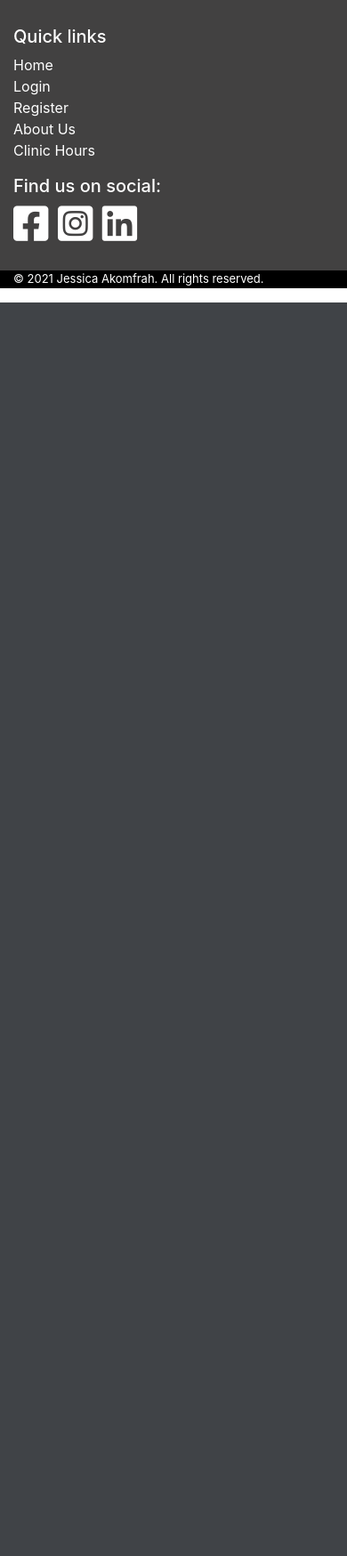
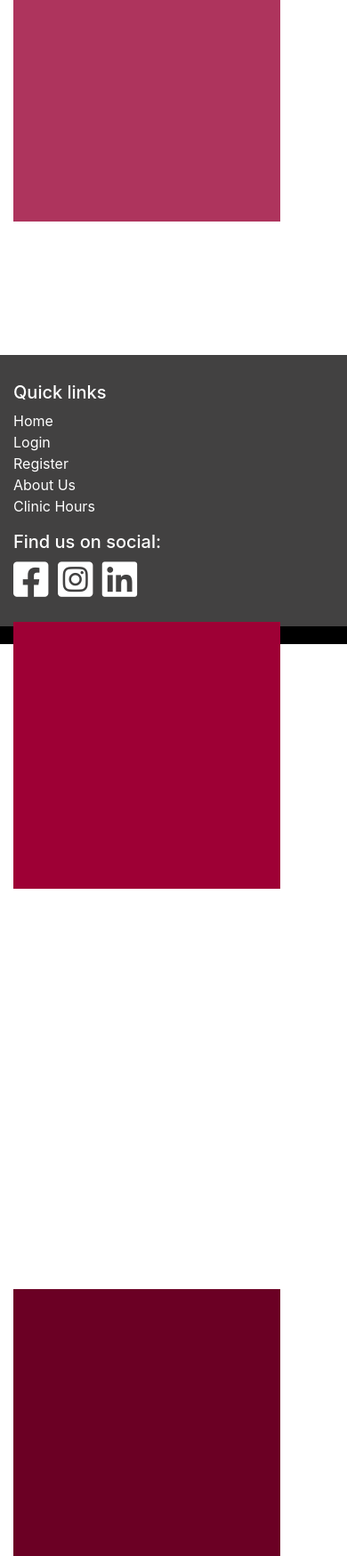
Before and after one commit to JessicaJuliet/meditracker, a Flask app: page / in a window 390 px wide. Shown: the part 923-2672 px from the top of the page at 89% size. Before the commit the page ends 1263 px from the top, so only its background shows below. Run offline with Flask 2, Linux system fonts and the light colour scheme; some libraries are stand-ins or nearby versions.

Commit message:
Create three boxes over hero image and style in css

```diff
--- a/static/css/style.css
+++ b/static/css/style.css
@@ -39,14 +39,15 @@
 
 /* ----------- Hero ----------- */
 
-#hero-image {
-    background: url("images/hero-image.jpg");
+.hero-image {
+    /* Resource: Image sourced from Unsplash: https://unsplash.com/photos/KOID4ns1Ii4 */
+    background: url("https://images.unsplash.com/photo-1557825835-a526494be845?ixid=MnwxMjA3fDB8MHxwaG90by1wYWdlfHx8fGVufDB8fHx8&ixlib=rb-1.2.1&auto=format&fit=crop&w=1050&q=80");
     background-position: center center;
     background-repeat: no-repeat;
     background-size: cover;
     height: 500px;
+    position: relative;
 }
-
 
 /* ----------- Footer ----------- */
 /* Used Chrome Dev Tools to find padding on bulleted items */
@@ -81,3 +82,28 @@
     color: white;
     font-size: 13px;
 }
+
+/* ----------- Homepage ----------- */
+
+.box {
+    width: 300px;
+    height: 300px;
+    background-color: #9E0035;
+    margin-top: 450px;
+}
+
+.about {
+    margin: 200px 0 200px 0;
+}
+
+.box1 {
+    background-color: #AE345D;
+}
+
+.box2 {
+    background-color: #9E0035;
+}
+
+.box3 {
+    background-color: #6B0024;
+}
--- a/templates/pages/home.html
+++ b/templates/pages/home.html
@@ -1,5 +1,29 @@
 {% extends "layout/base.html" %}
 
 {% block content %}
-    <div id="hero-image" class="container-fluid"></div>
+    <!-- Start Hero Images -->
+    <div class="hero-image" class="container-fluid">
+        <!-- Start Boxes -->
+        <div class="container">
+            <div class="row">
+                <div class="col-sm-4">
+                    <div class="box box1"></div>
+                </div>
+                <div class="col-sm-4">
+                    <div class="box box2"></div>
+                </div>
+                <div class="col-sm-4">
+                    <div class="box box3"></div>
+                </div>
+            </div>
+        </div>
+    </div>
+
+    <div class="container about">
+        <div class="row">
+            <div class="col-sm">
+
+            </div>
+        </div>
+    </div>
 {% endblock %}
```
